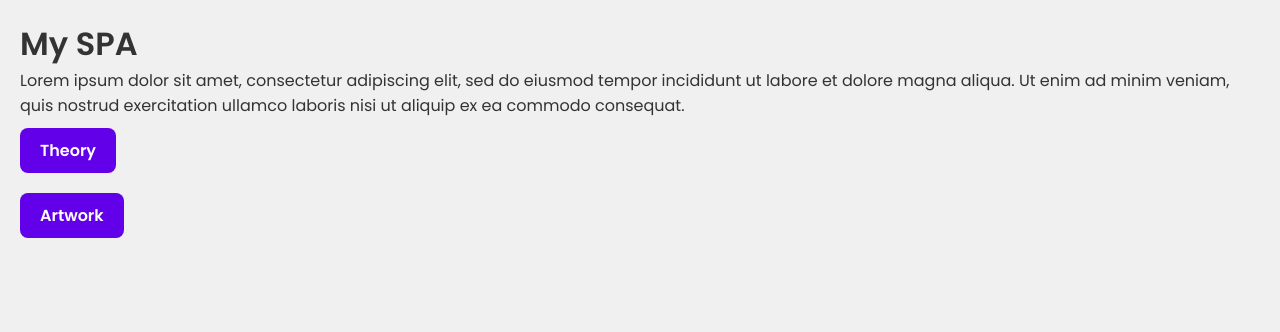
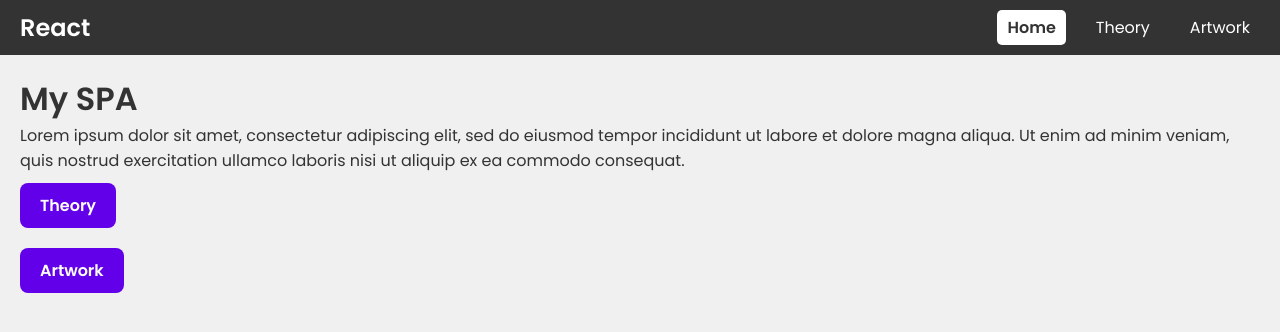
Before and after one commit to 2451668/2415668-single-page-application, a React (Create React App) app: page / in a window 1280 px wide. Shown: the top 332 px of the page. Built offline with nearby package versions, Linux system fonts and the light colour scheme.

Commit message:
Navbar Function

```diff
--- a/src/App.js
+++ b/src/App.js
@@ -3,10 +3,12 @@ import { BrowserRouter as Router, Routes, Route } from 'react-router-dom';
 import Home from './components/Home';
 import Theory from './components/Theory';
 import Artwork from './components/Artwork';
+import Navbar from './components/Navbar';
 
 function App() {
   return (
     <Router>
+      <Navbar />
       <Routes>
         <Route path="/" element={<Home />} />
         <Route path="/theory" element={<Theory />} />
--- /dev/null
+++ b/src/components/Navbar.js
@@ -0,0 +1,18 @@
+import React from 'react';
+import { NavLink } from 'react-router-dom';
+import styles from '../styles/Navbar.module.css';
+
+const Navbar = () => {
+  return (
+    <nav className={styles.navbar}>
+      <div className={styles.brand}>React</div>
+      <div className={styles.links}>
+        <NavLink to="/" className={({ isActive }) => isActive ? `${styles.link} ${styles.active}` : styles.link}>Home</NavLink>
+        <NavLink to="/theory" className={({ isActive }) => isActive ? `${styles.link} ${styles.active}` : styles.link}>Theory</NavLink>
+        <NavLink to="/artwork" className={({ isActive }) => isActive ? `${styles.link} ${styles.active}` : styles.link}>Artwork</NavLink>
+      </div>
+    </nav>
+  );
+};
+
+export default Navbar;
--- /dev/null
+++ b/src/styles/Navbar.module.css
@@ -0,0 +1,36 @@
+/* src/styles/Navbar.module.css */
+.navbar {
+    display: flex;
+    justify-content: space-between;
+    align-items: center;
+    background-color: #333;
+    padding: 10px 20px;
+    color: white;
+  }
+
+  .brand {
+    font-size: 24px;
+    font-weight: bold;
+  }
+
+  .links {
+    display: flex;
+    gap: 20px;
+  }
+
+  .link {
+    color: white;
+    text-decoration: none;
+    padding: 5px 10px;
+    border-radius: 5px;
+  }
+
+  .link:hover {
+    background-color: #555;
+  }
+
+  .active {
+    background-color: white;
+    color: #333;
+    font-weight: bold;
+  }
```
